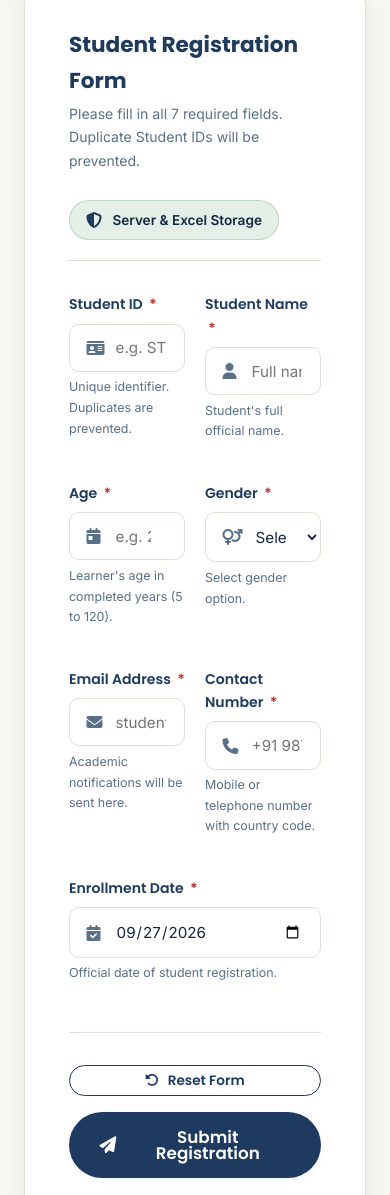
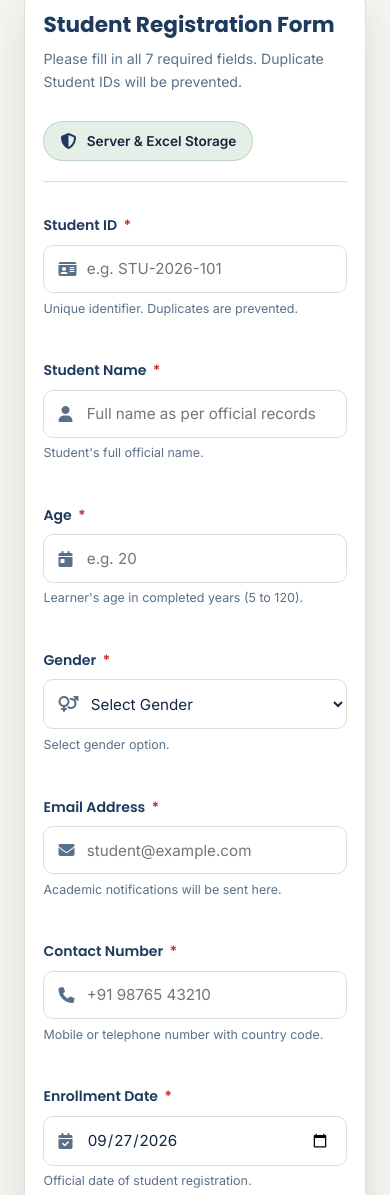
Before and after one commit to srushtighori07/quality-education-website, a website: page public/index.html in a window 390 px wide. Shown: the part 4524-5719 px from the top of the page. Drawn offline with Linux system fonts and the light colour scheme.

Commit message:
fix(mobile): make registration form 1-column on mobile to prevent placeholder truncation

```diff
--- a/public/css/style.css
+++ b/public/css/style.css
@@ -2487,10 +2487,11 @@ button, input, select, textarea {
   }
 
   .reg-form-grid {
-    grid-template-columns: 1fr;
+    grid-template-columns: 1fr !important;
+    gap: 1.25rem !important;
   }
   .reg-form-grid .full-width {
-    grid-column: span 1;
+    grid-column: span 1 !important;
   }
 
   .feedback-grid, .contact-grid {
@@ -2524,7 +2525,14 @@ button, input, select, textarea {
   }
 
   .registration-card {
-    padding: 1.75rem;
+    padding: 1.5rem 1.15rem !important;
+  }
+  .form-input, .form-select {
+    padding: 0.85rem 1rem 0.85rem 2.65rem !important;
+    font-size: 0.95rem !important;
+  }
+  .input-icon {
+    left: 0.95rem !important;
   }
 
   .hero-actions {
--- a/public/index.html
+++ b/public/index.html
@@ -254,7 +254,7 @@
         </div>
 
         <div class="registration-container" style="max-width: 780px; margin: 0 auto;">
-          <div class="registration-card" style="background: var(--white); border-radius: var(--radius-lg); padding: 2.75rem; box-shadow: var(--shadow-md); border: 1px solid var(--border-subtle);">
+          <div class="registration-card">
 
             <div class="registration-header" style="margin-bottom: 2rem; border-bottom: 1.5px solid var(--border-subtle); padding-bottom: 1.25rem;">
               <div class="reg-title-wrap">
@@ -288,7 +288,7 @@
 
             <!-- The Registration Form (Strictly 7 fields, NO Class/Course) -->
             <form id="studentRegistrationForm" novalidate>
-              <div class="reg-form-grid" style="display: grid; grid-template-columns: repeat(2, 1fr); gap: 1.25rem;">
+              <div class="reg-form-grid">
 
                 <!-- 1. Student ID -->
                 <div class="form-group">
@@ -375,7 +375,7 @@
                 </div>
 
                 <!-- 7. Enrollment Date -->
-                <div class="form-group full-width" style="grid-column: span 2;">
+                <div class="form-group full-width">
                   <label for="regEnrollDate" class="form-label">
                     Enrollment Date <span class="required">*</span>
                   </label>
```
